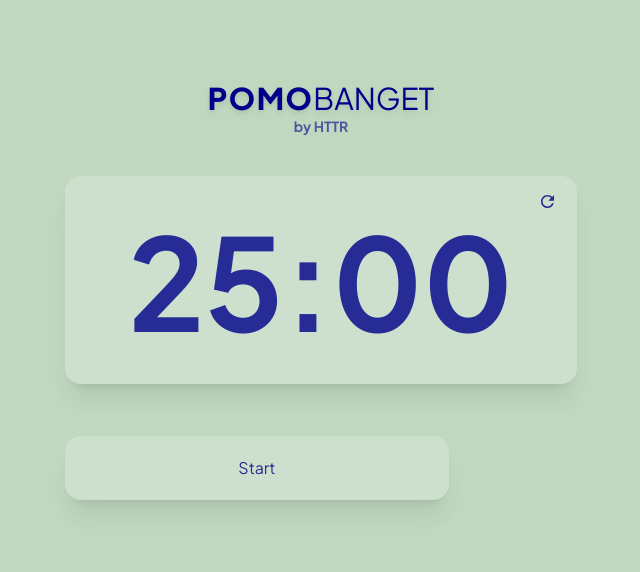
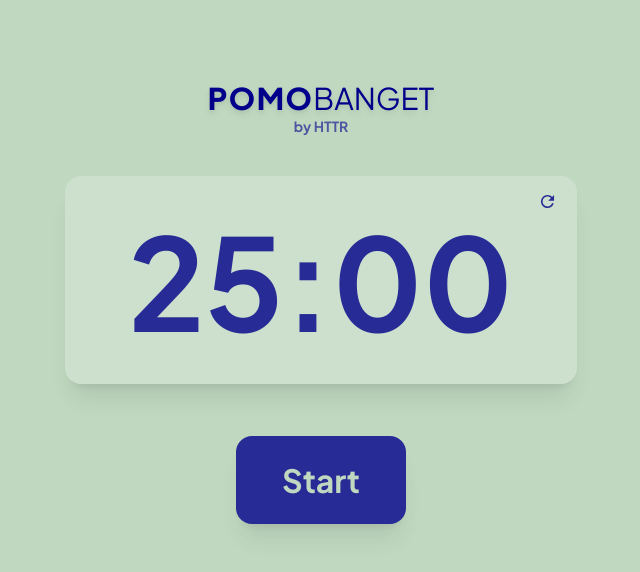
Before and after one commit to HTTR-Gacor/pomobanget, a Next.js app: page / in a window 1280 px wide. Shown: the top 572 px of the page, without its empty margins (319-959 px from the left). Built offline with nearby package versions, Linux system fonts and the light colour scheme.

Commit message:
style: start button color

```diff
--- a/src/components/Clock.tsx
+++ b/src/components/Clock.tsx
@@ -2,7 +2,7 @@ import {IoMdRefresh} from "react-icons/io"
 
 export const Clock = () => {
   return (
-    <div>
+    <div className="flex flex-col items-center">
       <div className="bg-white/25 shadow-xl relative opacity-80 py-2 px-16 rounded-2xl my-10">
         <button className="absolute right-5 top-4">
           <IoMdRefresh size={19} />
@@ -11,8 +11,8 @@ export const Clock = () => {
           25:00
         </p>
       </div>
-      <button className="bg-white/25 shadow-xl opacity-80 py-5 px-10 w-3/4 rounded-2xl my-3">
-        <p>
+      <button className="bg-primary shadow-xl opacity-80 py-5 px-10 w-1/3 rounded-2xl my-3">
+        <p className="text-[2rem] font-bold text-secondary">
           Start
         </p>
       </button>
--- a/tailwind.config.ts
+++ b/tailwind.config.ts
@@ -13,6 +13,13 @@ const config: Config = {
         'gradient-conic':
           'conic-gradient(from 180deg at 50% 50%, var(--tw-gradient-stops))',
       },
+      colors: {
+        'primary': 'rgb(0,0,139)',
+        'secondary': '#C0D8C0',
+        'birutarreq': '#D4F0F0',
+        'warnarapip': '#a3b2a4',
+        'warnahajik': '#143F46'
+      }
     },
   },
   plugins: [],
```
